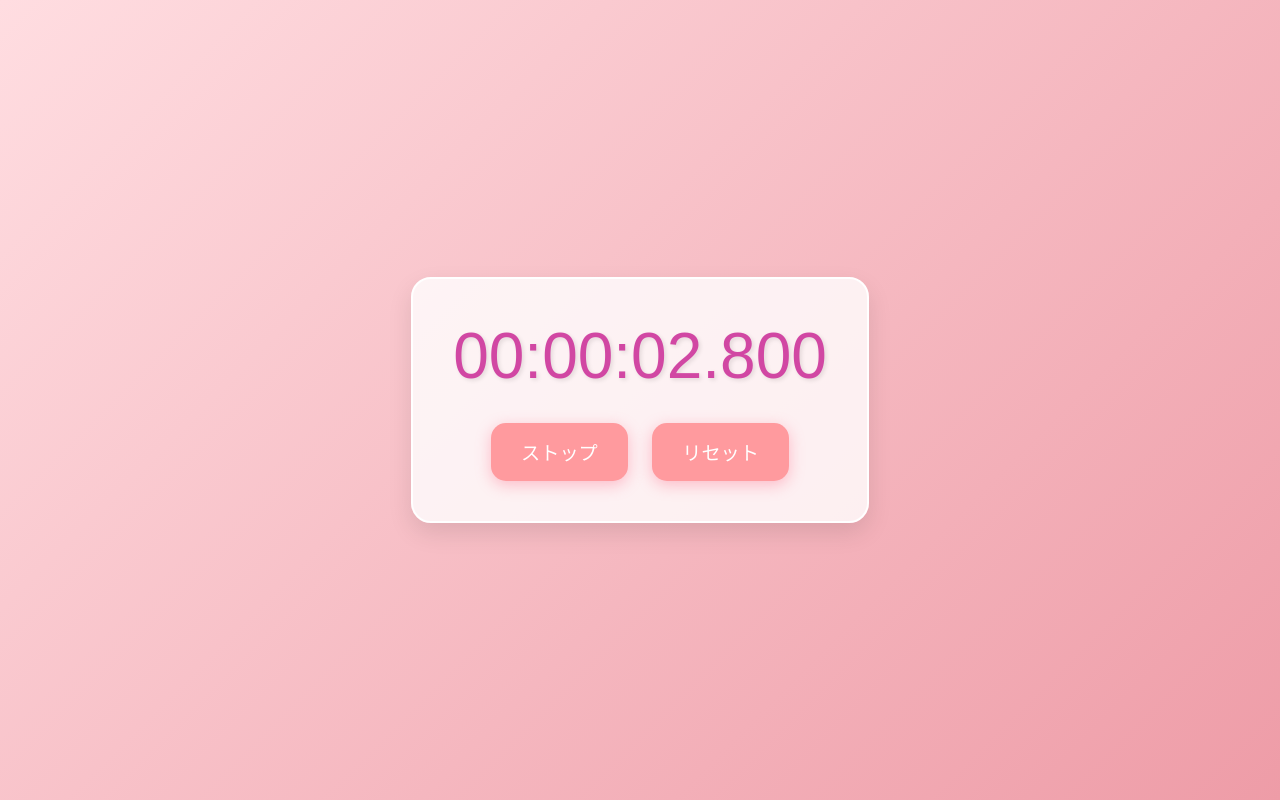
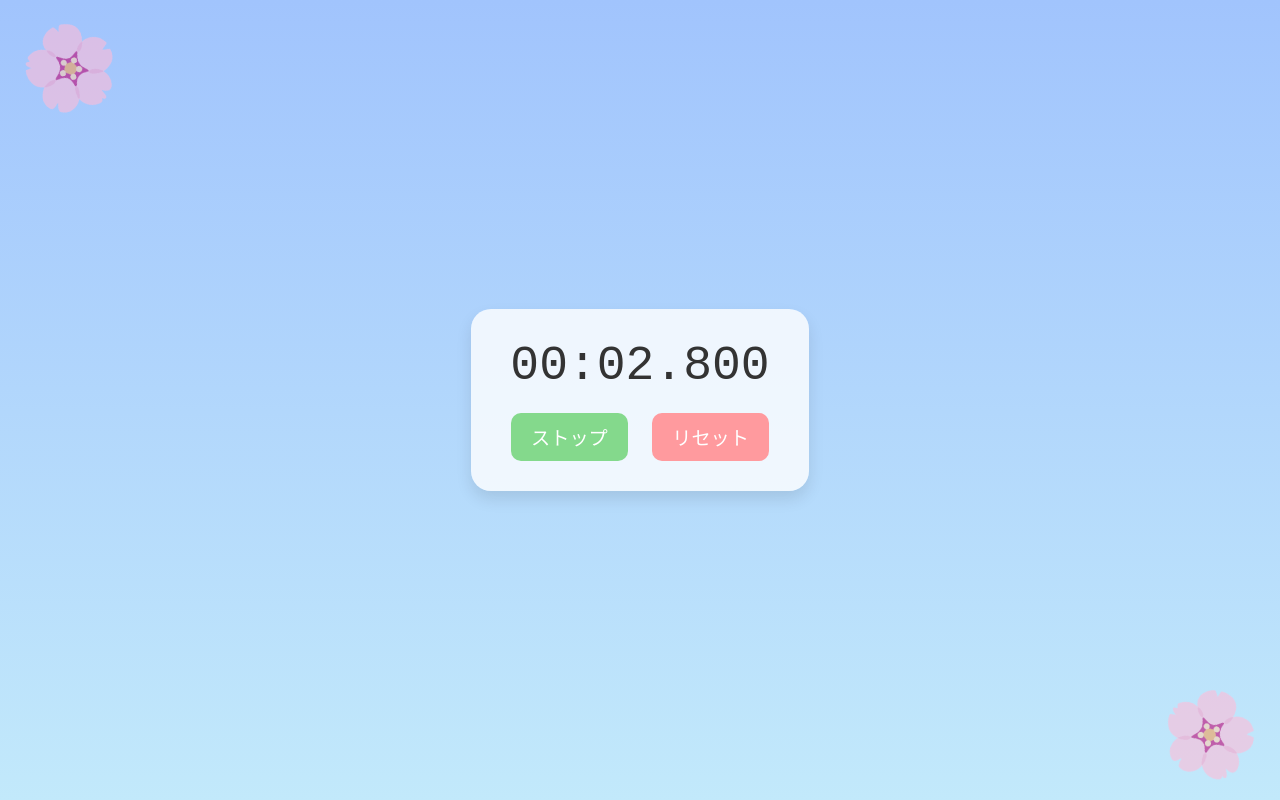
Before and after one commit to EMIKOOOooo/stopwatch, a plain HTML site: page index.html in a window 1280 px wide. Both pictures are taken after a click on the button "スタート". Drawn offline with Linux system fonts and the light colour scheme.

Commit message:
おはなさいしょ

```diff
--- a/index.html
+++ b/index.html
@@ -3,13 +3,13 @@
 <head>
     <meta charset="UTF-8">
     <meta name="viewport" content="width=device-width, initial-scale=1.0">
-    <title>メルヘンストップウォッチ</title>
+    <title>お花畑ストップウォッチ</title>
     <link rel="stylesheet" href="style.css">
 </head>
 <body>
     <div class="stopwatch-container">
-        <div id="display" class="display">00:00:00.000</div>
-        <div class="controls">
+        <div id="display">00:00:00.000</div>
+        <div class="buttons">
             <button id="startStopBtn">スタート</button>
             <button id="resetBtn">リセット</button>
         </div>
--- a/script.js
+++ b/script.js
@@ -1,49 +1,42 @@
+let startTime;
+let elapsedTime = 0;
+let timerInterval;
+
 const display = document.getElementById('display');
 const startStopBtn = document.getElementById('startStopBtn');
 const resetBtn = document.getElementById('resetBtn');
 
-let startTime;
-let updatedTime;
-let difference;
-let tInterval;
-let running = false;
-let lapCounter = 0;
+function formatTime(time) {
+    const date = new Date(time);
+    const minutes = String(date.getUTCMinutes()).padStart(2, '0');
+    const seconds = String(date.getUTCSeconds()).padStart(2, '0');
+    const milliseconds = String(date.getUTCMilliseconds()).padStart(3, '0');
+    return `${minutes}:${seconds}.${milliseconds}`;
+}
 
 function startStop() {
-    if (!running) {
-        startTime = new Date().getTime();
-        tInterval = setInterval(getShowTime, 1);
-        startStopBtn.innerHTML = "ストップ";
-        running = true;
+    if (timerInterval) {
+        // Stop the timer
+        clearInterval(timerInterval);
+        timerInterval = null;
+        startStopBtn.textContent = 'スタート';
     } else {
-        clearInterval(tInterval);
-        startStopBtn.innerHTML = "スタート";
-        running = false;
+        // Start the timer
+        startTime = Date.now() - elapsedTime;
+        timerInterval = setInterval(() => {
+            elapsedTime = Date.now() - startTime;
+            display.textContent = formatTime(elapsedTime);
+        }, 10);
+        startStopBtn.textContent = 'ストップ';
     }
 }
 
 function reset() {
-    clearInterval(tInterval);
-    running = false;
-    startStopBtn.innerHTML = "スタート";
-    display.innerHTML = "00:00:00.000";
-}
-
-function getShowTime() {
-    updatedTime = new Date().getTime();
-    difference = updatedTime - startTime;
-
-    let hours = Math.floor((difference % (1000 * 60 * 60 * 24)) / (1000 * 60 * 60));
-    let minutes = Math.floor((difference % (1000 * 60 * 60)) / (1000 * 60));
-    let seconds = Math.floor((difference % (1000 * 60)) / 1000);
-    let milliseconds = Math.floor((difference % 1000));
-
-    hours = (hours < 10) ? "0" + hours : hours;
-    minutes = (minutes < 10) ? "0" + minutes : minutes;
-    seconds = (seconds < 10) ? "0" + seconds : seconds;
-    milliseconds = (milliseconds < 100) ? (milliseconds < 10 ? "00" + milliseconds : "0" + milliseconds) : milliseconds;
-
-    display.innerHTML = hours + ":" + minutes + ":" + seconds + "." + milliseconds;
+    clearInterval(timerInterval);
+    timerInterval = null;
+    elapsedTime = 0;
+    display.textContent = formatTime(elapsedTime);
+    startStopBtn.textContent = 'スタート';
 }
 
 startStopBtn.addEventListener('click', startStop);
--- a/style.css
+++ b/style.css
@@ -1,48 +1,78 @@
 body {
+    margin: 0;
+    font-family: 'Arial', sans-serif;
+    background: linear-gradient(to bottom, #a1c4fd, #c2e9fb);
     display: flex;
     justify-content: center;
     align-items: center;
     height: 100vh;
-    margin: 0;
-    background: linear-gradient(135deg, #ffdde1, #ee9ca7);
-    font-family: 'M PLUS Rounded 1c', sans-serif;
+    overflow: hidden;
+    position: relative;
 }
 
 .stopwatch-container {
     background-color: rgba(255, 255, 255, 0.8);
-    padding: 40px;
+    padding: 30px;
     border-radius: 20px;
-    box-shadow: 0 10px 25px rgba(0, 0, 0, 0.1);
+    box-shadow: 0 8px 16px rgba(0,0,0,0.1);
     text-align: center;
-    border: 2px solid white;
+    z-index: 1;
 }
 
-.display {
-    font-size: 4em;
-    color: #d147a3;
-    margin-bottom: 30px;
-    text-shadow: 2px 2px 4px rgba(0,0,0,0.1);
+#display {
+    font-size: 3em;
+    color: #333;
+    margin-bottom: 20px;
+    font-family: 'Courier New', Courier, monospace;
 }
 
-.controls button {
-    background-color: #ff9a9e;
+.buttons button {
+    font-size: 1.2em;
+    padding: 10px 20px;
+    border: none;
+    border-radius: 10px;
+    cursor: pointer;
     color: white;
-    border: none;
-    padding: 15px 30px;
     margin: 0 10px;
-    border-radius: 15px;
-    font-size: 1.2em;
-    cursor: pointer;
-    transition: all 0.3s ease;
-    box-shadow: 0 4px 15px rgba(255, 105, 135, 0.4);
+    transition: background-color 0.3s, transform 0.2s;
 }
 
-.controls button:hover {
-    transform: translateY(-3px);
-    box-shadow: 0 6px 20px rgba(255, 105, 135, 0.6);
+#startStopBtn {
+    background-color: #84d98c; /* Leaf Green */
 }
 
-.controls button:active {
-    transform: translateY(-1px);
-    box-shadow: 0 3px 10px rgba(255, 105, 135, 0.5);
+#startStopBtn:hover {
+    background-color: #73c87b;
 }
+
+#resetBtn {
+    background-color: #ff9a9e; /* Flower Pink */
+}
+
+#resetBtn:hover {
+    background-color: #f78b8f;
+}
+
+.buttons button:active {
+    transform: scale(0.95);
+}
+
+/* Flower Decorations */
+body::before, body::after {
+    content: '🌸';
+    font-size: 5em;
+    position: absolute;
+    opacity: 0.6;
+}
+
+body::before {
+    top: 20px;
+    left: 20px;
+    transform: rotate(-15deg);
+}
+
+body::after {
+    bottom: 20px;
+    right: 20px;
+    transform: rotate(15deg);
+}
```
